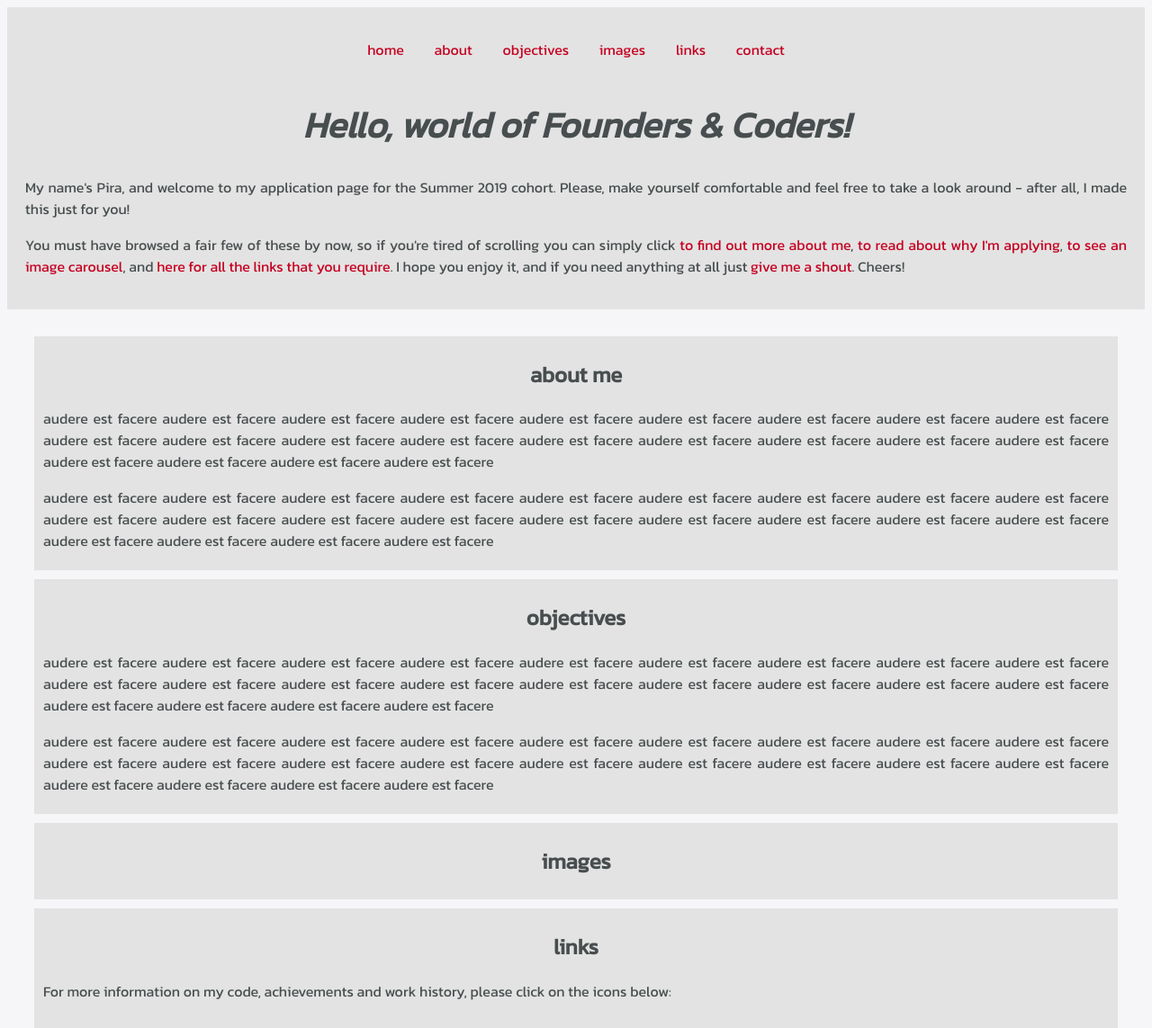
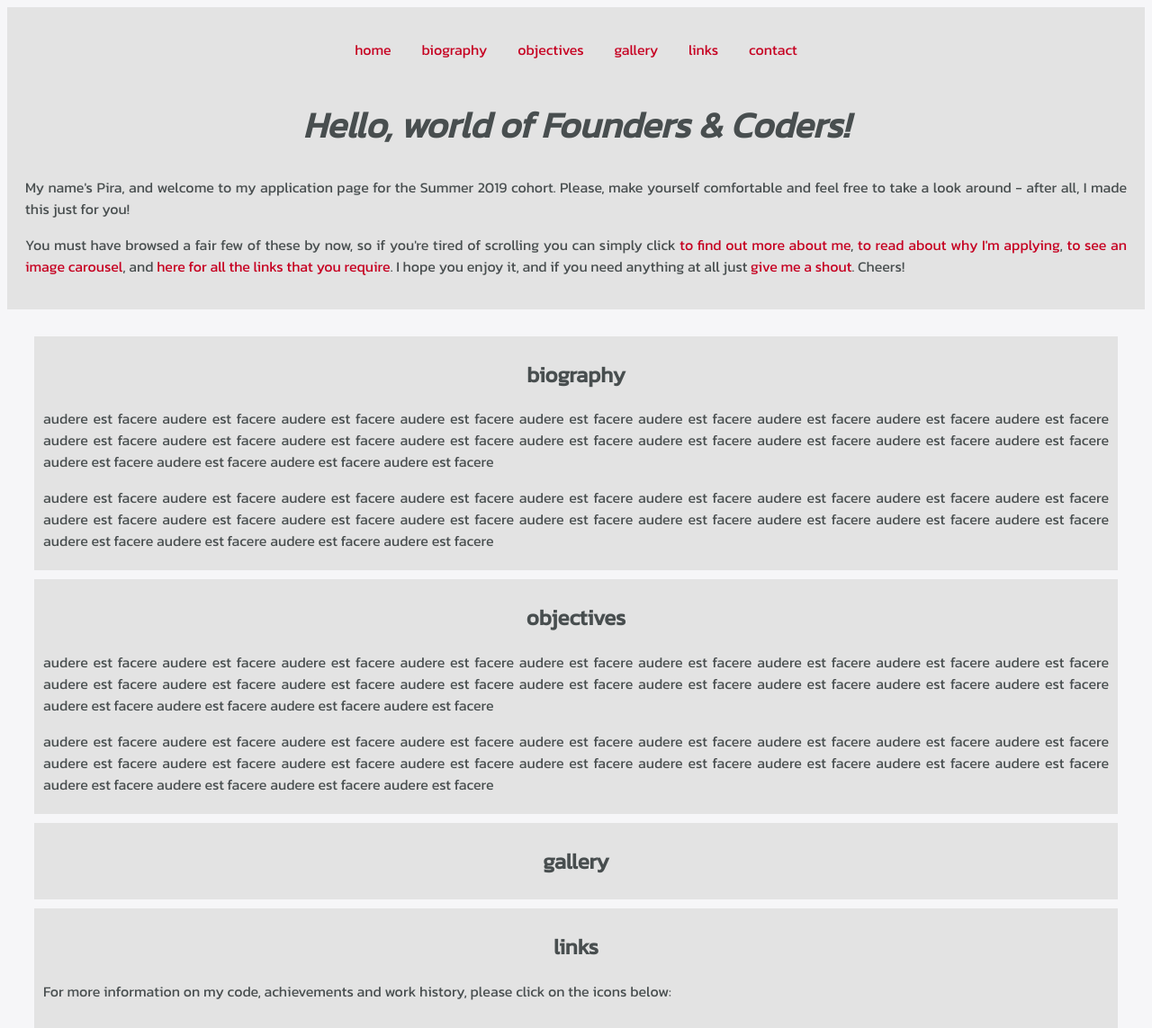
Before and after one commit to piratejas/piratejas.github.io, a plain HTML site: page index.html in a window 1280 px wide. Shown: the top 1143 px of the page at 90% size. Drawn offline with Linux system fonts and the light colour scheme.

Commit message:
Changed section headings

```diff
--- a/index.html
+++ b/index.html
@@ -90,9 +90,9 @@
       <nav>
         <ul class="nav-ul">
           <li class="nav-li"><a href="#home">home</a></li>
-          <li class="nav-li"><a href="#about-me">about</a></li>
+          <li class="nav-li"><a href="#about-me">biography</a></li>
           <li class="nav-li"><a href="#why-apply">objectives</a></li>
-          <li class="nav-li"><a href="#image-carousel">images</a></li>
+          <li class="nav-li"><a href="#image-carousel">gallery</a></li>
           <li class="nav-li"><a href="#links">links</a></li>
           <li class="nav-li"><a href="#contact-details">contact</a></li>
         </ul>
@@ -103,7 +103,7 @@
     </header>
     <section>
     <div id="about-me">
-      <h2>about me</h2>
+      <h2>biography</h2>
       <p>audere est facere audere est facere audere est facere audere est facere audere est facere audere est facere audere est facere audere est facere audere est facere audere est facere audere est facere audere est facere audere est facere audere est facere audere est facere audere est facere audere est facere audere est facere audere est facere audere est facere audere est facere audere est facere</p>
       <p>audere est facere audere est facere audere est facere audere est facere audere est facere audere est facere audere est facere audere est facere audere est facere audere est facere audere est facere audere est facere audere est facere audere est facere audere est facere audere est facere audere est facere audere est facere audere est facere audere est facere audere est facere audere est facere</p>
     </div>
@@ -113,7 +113,7 @@
       <p>audere est facere audere est facere audere est facere audere est facere audere est facere audere est facere audere est facere audere est facere audere est facere audere est facere audere est facere audere est facere audere est facere audere est facere audere est facere audere est facere audere est facere audere est facere audere est facere audere est facere audere est facere audere est facere</p>
     </div>
     <div id="image-carousel">
-      <h2>images</h2>
+      <h2>gallery</h2>
     </div>
     <div id="links">
       <h2>links</h2>
```
